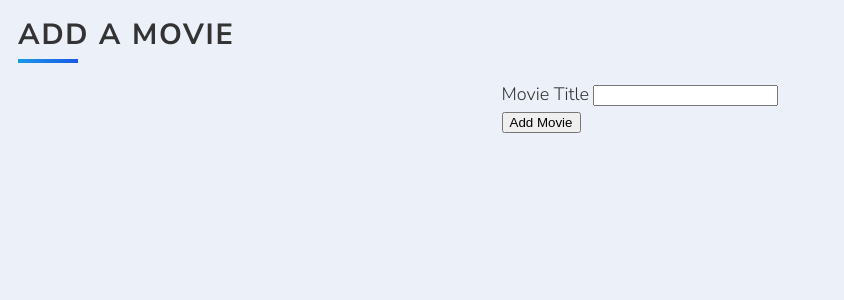
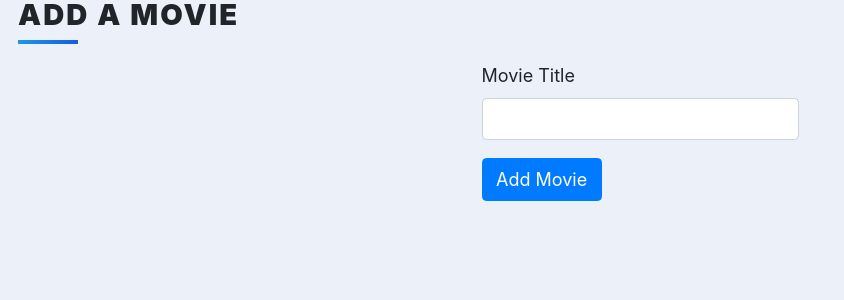
Before and after one commit to doh6077/Top-movies, a Flask app: page /add in a window 1280 px wide. Shown: the top 300 px of the page, without its empty margins (0-844 px from the left). Run offline with Flask 3, Linux system fonts and the light colour scheme; some libraries are stand-ins or nearby versions.

Commit message:
improve add.html page

```diff
--- a/templates/add.html
+++ b/templates/add.html
@@ -1,19 +1,11 @@
 {% extends 'base.html' %}
-{% import "bootstrap/wtf.html" as wtf %}
-{% block styles %}
-  <link rel="stylesheet" href="https://fonts.googleapis.com/css?family=Nunito+Sans:300,400,700">
-  <link rel="stylesheet" href="https://fonts.googleapis.com/css?family=Poppins:300,400,700">
-    <link rel="stylesheet" href="https://fonts.googleapis.com/css?family=Poppins:300,400,700">
-    <link rel="stylesheet" href="https://cdnjs.cloudflare.com/ajax/libs/font-awesome/5.14.0/css/all.min.css" integrity="sha512-1PKOgIY59xJ8Co8+NE6FZ+LOAZKjy+KY8iq0G4B3CyeY6wYHN3yt9PW0XpSriVlkMXe40PTKnXrLnZ9+fkDaog==" crossorigin="anonymous" />
-  <link rel="stylesheet" href="{{ url_for('static', filename='css/styles.css') }}">
-{% endblock %}
-
+{% from 'bootstrap5/form.html' import render_form %}
 
 {% block title %}Add Movie{% endblock %}
 
 {% block content %}
 <div class="content">
     <h1 class="heading">Add a Movie</h1>
-    {{ wtf.quick_form(form, novalidate=True) }}
+    {{ render_form(form, novalidate=True) }}
 </div>
 {% endblock %}
```
